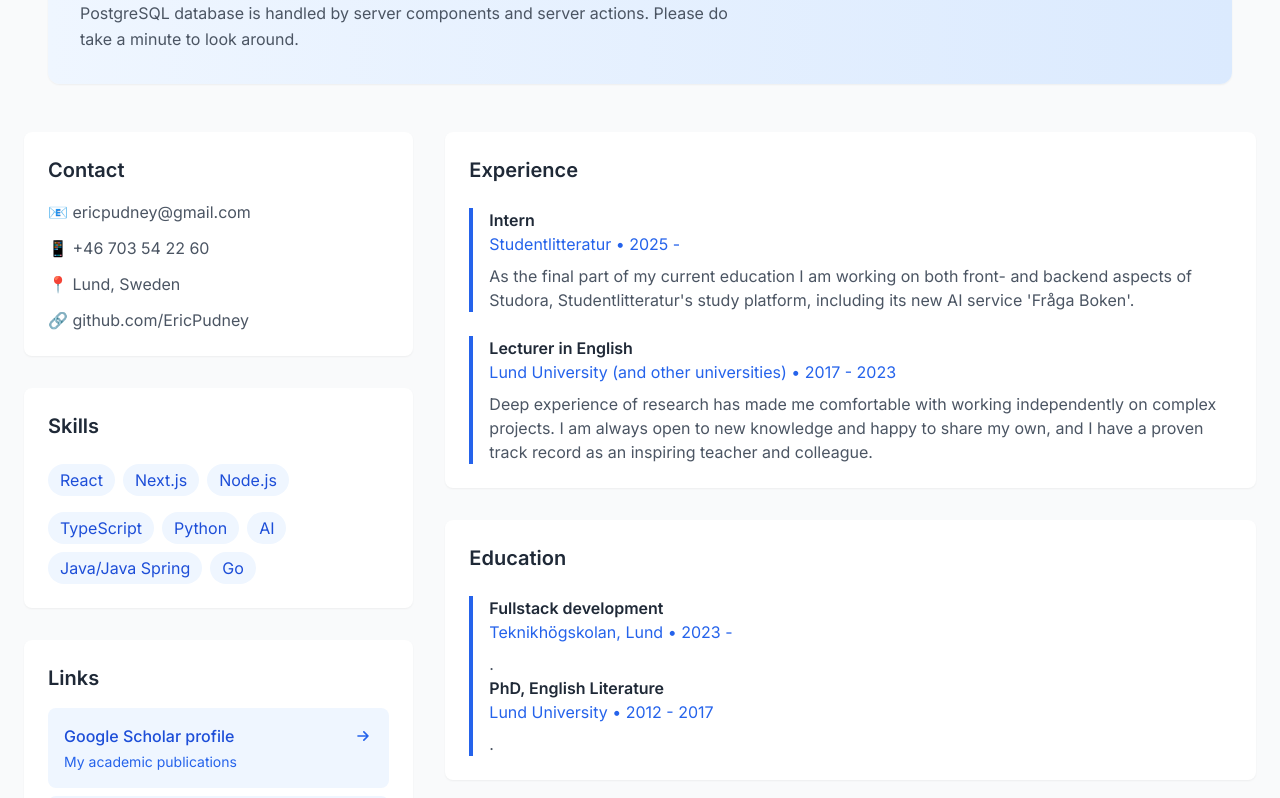
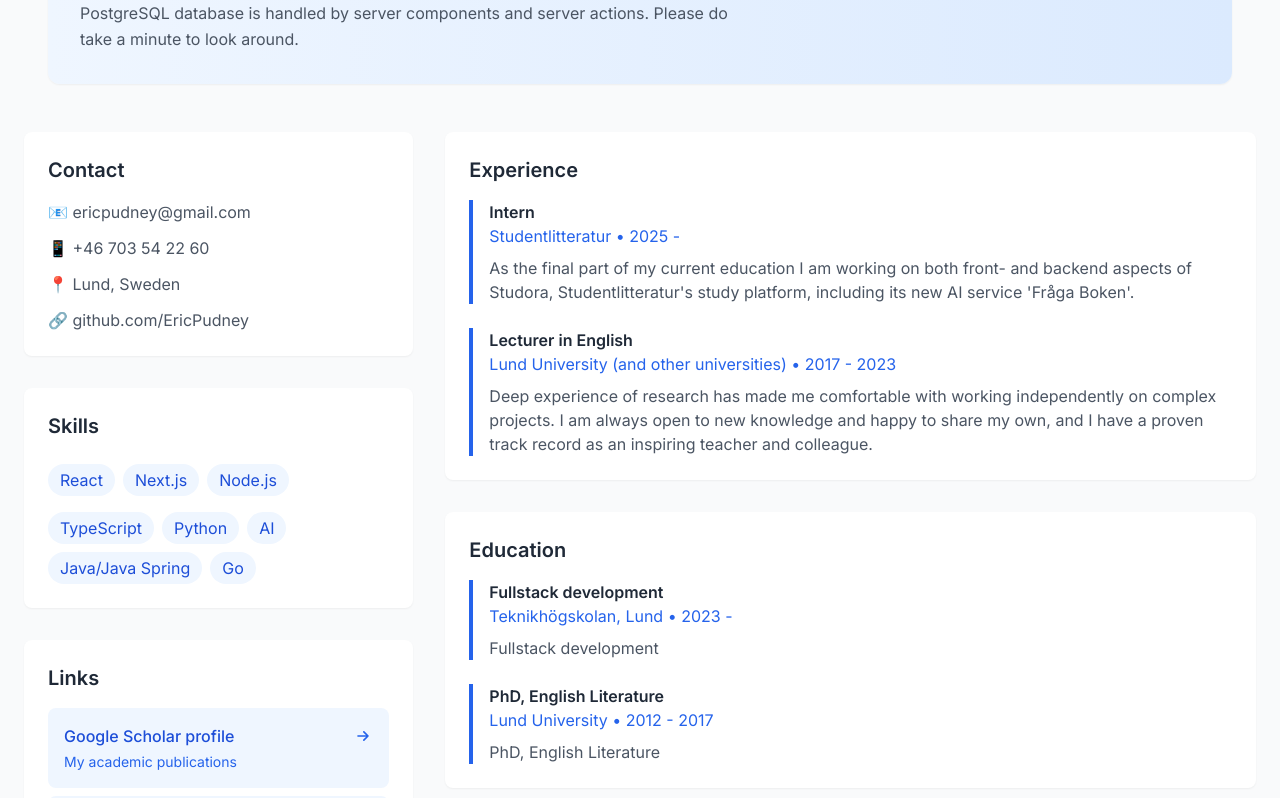
Before and after one commit to EricPudney/next-books, a Next.js app: page / in a window 1280 px wide. Shown: the part 620-1418 px from the top of the page. Built offline with nearby package versions, Linux system fonts and the light colour scheme.

Commit message:
refactored CV page code

```diff
--- /dev/null
+++ b/app/components/CV/CVHeader.tsx
@@ -0,0 +1,28 @@
+import Image from "next/image";
+
+export default function CVHeader({title, bio}: {title: string, bio: string}) {
+    return (
+<header className="bg-gradient-to-r from-blue-600 to-blue-800 text-white py-20">
+        <div className="container mx-auto px-6">
+          <div className="flex flex-col md:flex-row items-center justify-between">
+            <div className="space-y-4 text-center md:text-left">
+              <h1 className="text-4xl md:text-5xl font-bold">Eric Pudney</h1>
+              <p className="text-xl text-blue-100">{title}</p>
+              <p className="text-blue-200 max-w-lg">{bio}</p>
+            </div>
+            <div className="mt-6 md:mt-0">
+              <div className="overflow-hidden w-48 h-48 rounded-full bg-white/10 border-4 border-white/30">
+                <Image
+                  src="/photo.jpg"
+                  alt="A picture of me"
+                  width={192}
+                  height={192}
+                  className="object-cover w-full h-full"
+                />
+              </div>
+            </div>
+          </div>
+        </div>
+      </header>
+    )
+}
--- /dev/null
+++ b/app/components/CV/CVSection.tsx
@@ -0,0 +1,14 @@
+import { ReactElement } from "react";
+
+export default function CVSection({title, content}: {title: string, content: ReactElement<any, any>}) {
+    return (
+        <section className="bg-white rounded-lg shadow-sm p-6">
+              <h2 className="text-xl font-semibold text-gray-800 mb-4">
+                {title}
+              </h2>
+              <div className="space-y-2">
+                {content}
+              </div>
+        </section>
+    )
+}
--- /dev/null
+++ b/app/components/CV/CVSkills.tsx
@@ -0,0 +1,25 @@
+export default function CVSkills() {
+  const skills = [
+    "React",
+    "Next.js",
+    "Node.js",
+    "TypeScript",
+    "Python",
+    "AI",
+    "Java/Java Spring",
+    "Go",
+  ];
+
+  return (
+    <div className="space-y-2">
+      {skills.map((skill) => (
+        <div
+          key={skill}
+          className="bg-blue-50 text-blue-700 px-3 py-1 rounded-full inline-block mr-2 mb-2"
+        >
+          {skill}
+        </div>
+      ))}
+    </div>
+  );
+}
--- /dev/null
+++ b/app/components/CV/JobOrSchoolDetails.tsx
@@ -0,0 +1,21 @@
+export default function JobOrSchoolDetails({
+  title,
+  institution,
+  text,
+}: {
+  title: string;
+  institution: string;
+  text: string;
+}) {
+  return (
+    <>
+      <div className="space-y-6">
+        <div className="border-l-4 border-blue-600 pl-4">
+          <h3 className="font-semibold text-gray-800">{title}</h3>
+          <p className="text-blue-600">{institution}</p>
+          <p className="text-gray-600 mt-2">{text}</p>
+        </div>
+      </div>
+    </>
+  );
+}
--- /dev/null
+++ b/app/components/CV/PortfolioBox.tsx
@@ -0,0 +1,40 @@
+import { Language } from "@/app/page";
+import * as content from "app/data/content.json";
+
+export default function PortfolioBox({language}: {language: Language}) {
+  return (
+    <section className="container mx-auto px-6 py-12">
+      <div className="bg-gradient-to-r from-blue-50 to-blue-100 rounded-xl shadow-sm p-8 flex flex-col md:flex-row items-center justify-between gap-8">
+        <div className="space-y-4 max-w-2xl">
+          <h2 className="text-2xl font-semibold text-gray-800">
+            {language === "en" ? "Portfolio Project" : "Portfolioprojekt"}
+          </h2>
+          <p className="text-gray-600 leading-relaxed">
+            {content[language].project_text}
+          </p>
+        </div>
+        <div className="flex-shrink-0">
+          <button
+            onClick={() => (window.location.href = "/home")}
+            className="bg-blue-600 hover:bg-blue-700 text-white px-8 py-3 rounded-lg transition-all duration-200 transform hover:scale-105 shadow-md hover:shadow-lg flex items-center gap-2"
+          >
+            {language === "en" ? "View Portfolio" : "Se Portfolio"}
+            <svg
+              className="w-5 h-5"
+              fill="none"
+              stroke="currentColor"
+              viewBox="0 0 24 24"
+            >
+              <path
+                strokeLinecap="round"
+                strokeLinejoin="round"
+                strokeWidth={2}
+                d="M13 7l5 5m0 0l-5 5m5-5H6"
+              />
+            </svg>
+          </button>
+        </div>
+      </div>
+    </section>
+  );
+}
--- a/app/data/content.json
+++ b/app/data/content.json
@@ -13,9 +13,11 @@
       "country": "Sweden",
       "ed": "Education",
       "ed_t1": "Fullstack development",
-      "ed_d1": "Teknikhögskolan, Lund",
+      "ed_sch1": "Teknikhögskolan, Lund",
+      "ed_d1": "....",
       "ed_t2": "PhD, English Literature",
-      "ed_d2": "Lund University",
+      "ed_sch2": "Lund University",
+      "ed_d2": "...",
       "project_text": "This website is a hobby project designed to showcase both my programming skills and my small collection of rare/antique books, some of which are special to me because of my earlier research on the 16th & 17th centuries. It is built in Next 15, making full use of the app router, which means that there are no api endpoints. Interaction with the PostgreSQL database is handled by server components and server actions. Please do take a minute to look around.",
       "links": "Links",
         "link1_title": "Google Scholar profile",
@@ -39,9 +41,11 @@
       "country": "Sverige",
       "ed": "Utbildning",
       "ed_t1": "Fullstackutvecklare",
-      "ed_d1": "Teknikhögskolan, Lund",
+      "ed_sch1": "Teknikhögskolan, Lund",
+      "ed_d1": "....",
       "ed_t2": "Doktorsexamen, engelsk litteratur",
-      "ed_d2": "Lunds Universitet",
+      "ed_sch2": "Lunds Universitet",
+      "ed_d2": "...",
       "project_text": "Den här webbplatsen är ett hobbyprojekt utformat för att visa upp mina programmeringsfärdigheter och min lilla samling av sällsynta/antika böcker, av vilka några är speciella för mig på grund av min tidigare forskning om 1500- och 1600-talen. Den är inbyggd i Next 15 och utnyttjar approutern fullt ut, vilket innebär att det inte finns några api-endpoints. Interaktion med PostgreSQL-databasen hanteras av serverkomponenter och server actions. Ta dig gärna tid att klicka runt.",
       "links": "Länkar",
       "link1_title": "Google Scholar profil",
--- a/app/page.tsx
+++ b/app/page.tsx
@@ -1,14 +1,17 @@
 "use client";
 
-import Image from "next/image";
 import { useState } from "react";
 import "../node_modules/flag-icons/css/flag-icons.min.css";
 import * as content from "app/data/content.json";
-import CVLink from "./components/CVLink";
+import CVLink from "./components/CV/CVLink";
+import CVSection from "./components/CV/CVSection";
+import CVSkills from "./components/CV/CVSkills";
+import CVHeader from "./components/CV/CVHeader";
+import PortfolioBox from "./components/CV/PortfolioBox";
+import JobOrSchoolDetails from "./components/CV/JobOrSchoolDetails";
 
+export type Language = "en" | "se";
 export default function Page() {
-  type Language = "en" | "se";
-
   const [language, setLanguage] = useState<Language>("en");
 
   return (
@@ -32,167 +35,96 @@ export default function Page() {
           <span className="fi fi-se"></span>
         </button>
       </div>
-      <header className="bg-gradient-to-r from-blue-600 to-blue-800 text-white py-20">
-        <div className="container mx-auto px-6">
-          <div className="flex flex-col md:flex-row items-center justify-between">
-            <div className="space-y-4 text-center md:text-left">
-              <h1 className="text-4xl md:text-5xl font-bold">Eric Pudney</h1>
-              <p className="text-xl text-blue-100">{content[language].title}</p>
-              <p className="text-blue-200 max-w-lg">{content[language].bio}</p>
-            </div>
-            <div className="mt-6 md:mt-0">
-              <div className="overflow-hidden w-48 h-48 rounded-full bg-white/10 border-4 border-white/30">
-                <Image
-                  src="/photo.jpg"
-                  alt="A picture of me"
-                  width={192}
-                  height={192}
-                  className="object-cover w-full h-full"
-                />
-              </div>
-            </div>
-          </div>
-        </div>
-      </header>
+
+      <CVHeader title={content[language].title} bio={content[language].bio} />
 
       <main className="container mx-auto px-6 ">
-        <section className="container mx-auto px-6 py-12">
-          <div className="bg-gradient-to-r from-blue-50 to-blue-100 rounded-xl shadow-sm p-8 flex flex-col md:flex-row items-center justify-between gap-8">
-            <div className="space-y-4 max-w-2xl">
-              <h2 className="text-2xl font-semibold text-gray-800">
-                {language === "en" ? "Portfolio Project" : "Portfolioprojekt"}
-              </h2>
-              <p className="text-gray-600 leading-relaxed">
-                {content[language].project_text}
-              </p>
-            </div>
-            <div className="flex-shrink-0">
-              <button
-                onClick={() => (window.location.href = "/home")}
-                className="bg-blue-600 hover:bg-blue-700 text-white px-8 py-3 rounded-lg transition-all duration-200 transform hover:scale-105 shadow-md hover:shadow-lg flex items-center gap-2"
-              >
-                {language === "en" ? "View Portfolio" : "Se Portfolio"}
-                <svg
-                  className="w-5 h-5"
-                  fill="none"
-                  stroke="currentColor"
-                  viewBox="0 0 24 24"
-                >
-                  <path
-                    strokeLinecap="round"
-                    strokeLinejoin="round"
-                    strokeWidth={2}
-                    d="M13 7l5 5m0 0l-5 5m5-5H6"
-                  />
-                </svg>
-              </button>
-            </div>
-          </div>
-        </section>
+        <PortfolioBox language={language} />
+
         <div className="grid md:grid-cols-3 gap-8">
           <div className="space-y-8">
-            <section className="bg-white rounded-lg shadow-sm p-6">
-              <h2 className="text-xl font-semibold text-gray-800 mb-4">
-                {content[language].contact}
-              </h2>
+            <CVSection
+              title={content[language].contact}
+              content={
                 <div className="space-y-3 text-gray-600">
                   <p>📧 ericpudney@gmail.com</p>
                   <p>📱 +46 703 54 22 60</p>
                   <p>📍 Lund, {content[language].country}</p>
                   <p>🔗 github.com/EricPudney</p>
                 </div>
-            </section>
+              }
+            />
 
-            <section className="bg-white rounded-lg shadow-sm p-6">
-              <h2 className="text-xl font-semibold text-gray-800 mb-4">
-                {content[language].skills}
-              </h2>
-              <div className="space-y-2">
-                {[
-                  "React",
-                  "Next.js",
-                  "Node.js",
-                  "TypeScript",
-                  "Python",
-                  "AI",
-                  "Java/Java Spring",
-                  "Go",
-                ].map((skill) => (
-                  <div
-                    key={skill}
-                    className="bg-blue-50 text-blue-700 px-3 py-1 rounded-full inline-block mr-2 mb-2"
-                  >
-                    {skill}
+            <CVSection
+              title={content[language].skills}
+              content={<CVSkills />}
+            />
+
+            <CVSection
+              title={content[language].links}
+              content={
+                <>
+                  <CVLink
+                    title={content[language].link1_title}
+                    text={content[language].link1_text}
+                    link={
+                      "https://scholar.google.com/citations?user=Csr_QDYAAAAJ&hl=en"
+                    }
+                  />
+                  <CVLink
+                    title={content[language].link2_title}
+                    text={content[language].link2_text}
+                    link={"https://github.com/EricPudney"}
+                  />
+                  <CVLink
+                    title={content[language].link3_title}
+                    text={content[language].link3_text}
+                    link={
+                      language === "en"
+                        ? "/EricPudneyCV(eng).pdf"
+                        : "/EricPudneyCV(sv).pdf"
+                    }
+                  />
+                </>
+              }
+            />
           </div>
-                ))}
+          <div className="md:col-span-2 space-y-8">
+            <CVSection
+              title={content[language].experience}
+              content={
+                <div className="space-y-6">
+                  <JobOrSchoolDetails
+                    title={content[language].jt1}
+                    institution="Studentlitteratur • 2025 -"
+                    text={content[language].jd1}
+                  />
+                  <JobOrSchoolDetails
+                    title={content[language].jt2}
+                    institution={`${content[language].emp2} • 2017 - 2023`}
+                    text={content[language].jd2}
+                  />
                 </div>
-            </section>
+              }
+            />
 
-            <section className="bg-white rounded-lg shadow-sm p-6">
-              <h2 className="text-xl font-semibold text-gray-800 mb-4">
-                {content[language].links}
-              </h2>
-              <div className="space-y-2">
-                <CVLink title={content[language].link1_title} text={content[language].link1_text} link={"https://scholar.google.com/citations?user=Csr_QDYAAAAJ&hl=en"}/>
-                <CVLink title={content[language].link2_title} text={content[language].link2_text} link={"https://github.com/EricPudney"}/>
-                <CVLink title={content[language].link3_title} text={content[language].link3_text} link={language === "en" ? "/EricPudneyCV(eng).pdf" : "/EricPudneyCV(sv).pdf"}/>
-
+            <CVSection
+              title={content[language].ed}
+              content={
+                <div className="space-y-6">
+                  <JobOrSchoolDetails
+                    title={content[language].ed_t1}
+                    institution={`${content[language].ed_sch1} • 2023 - `}
+                    text={content[language].ed_t1}
+                  />
+                  <JobOrSchoolDetails
+                    title={content[language].ed_t2}
+                    institution={`${content[language].ed_sch2} • 2012 - 2017`}
+                    text={content[language].ed_t2}
+                  />
                 </div>
-            </section>
-          </div>
-
-          <div className="md:col-span-2 space-y-8">
-            <section className="bg-white rounded-lg shadow-sm p-6">
-              <h2 className="text-xl font-semibold text-gray-800 mb-6">
-                {content[language].experience}
-              </h2>
-              <div className="space-y-6">
-                <div className="border-l-4 border-blue-600 pl-4">
-                  <h3 className="font-semibold text-gray-800">
-                    {content[language].jt1}
-                  </h3>
-                  <p className="text-blue-600">Studentlitteratur • 2025 -</p>
-                  <p className="text-gray-600 mt-2">{content[language].jd1}</p>
-                </div>
-                <div className="border-l-4 border-blue-600 pl-4">
-                  <h3 className="font-semibold text-gray-800">
-                    {content[language].jt2}
-                  </h3>
-                  <p className="text-blue-600">
-                    {content[language].emp2} • 2017 - 2023
-                  </p>
-                  <p className="text-gray-600 mt-2">{content[language].jd2}</p>
-                </div>
-              </div>
-            </section>
-
-            <section className="bg-white rounded-lg shadow-sm p-6">
-            <h2 className="text-xl font-semibold text-gray-800 mb-6">
-                {content[language].ed}
-              </h2>
-              <div className="space-y-6">
-                <div className="border-l-4 border-blue-600 pl-4">
-                  <h3 className="font-semibold text-gray-800">
-                    {content[language].ed_t1}
-                  </h3>
-                  <p className="text-blue-600">
-                    {content[language].ed_d1} • 2023 -
-                  </p>
-                  <p className="text-gray-600 mt-2">.</p>
-                </div>
-              </div>
-              <div className="space-y-6">
-                <div className="border-l-4 border-blue-600 pl-4">
-                  <h3 className="font-semibold text-gray-800">
-                    {content[language].ed_t2}
-                  </h3>
-                  <p className="text-blue-600">
-                    {content[language].ed_d2} • 2012 - 2017
-                  </p>
-                  <p className="text-gray-600 mt-2">.</p>
-                </div>
-              </div>
-            </section>
+              }
+            />
           </div>
         </div>
       </main>
```
Also changed, not shown: app/components/CV/CVLink.tsx (renamed from app/components/CVLink.tsx). Lines whose indentation alone changed are shown as unchanged.
